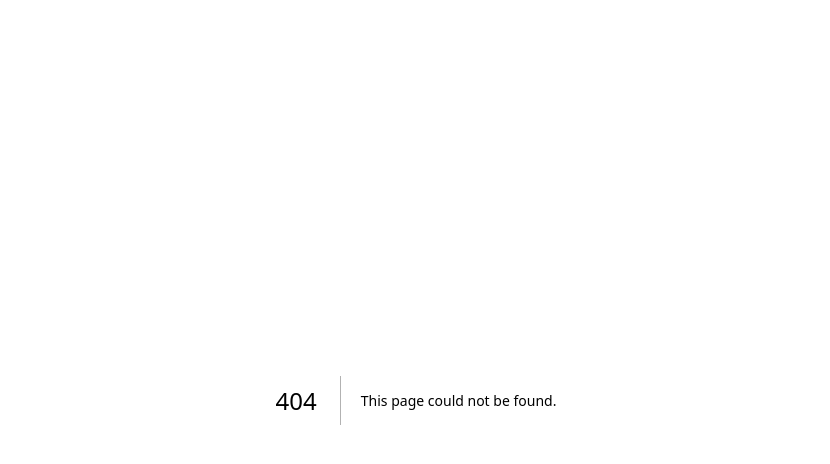
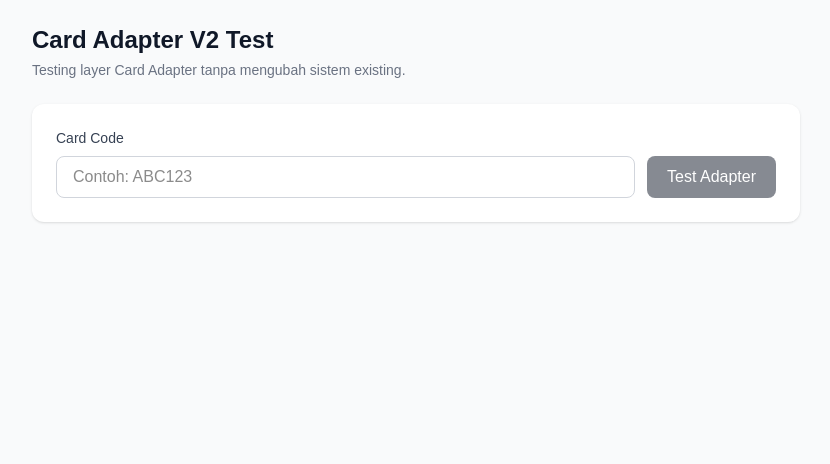
Before and after one commit to ulasantokogle-max/ulasantoko-review-card, a Next.js app: page /admin/card-adapter-test in a window 1280 px wide. Before the commit this address had no page. Shown: the top 464 px of the page, without its empty margins (224-1054 px from the left). Built offline with nearby package versions, Linux system fonts and the light colour scheme; no server answers.

Commit message:
Create page.tsx
test: add card adapter test page

```diff
--- /dev/null
+++ b/app/admin/card-adapter-test/page.tsx
@@ -0,0 +1,101 @@
+"use client";
+
+import { useState } from "react";
+import { getCardAdapter } from "@/lib/card-adapter";
+
+export default function CardAdapterTestPage() {
+  const [code, setCode] = useState("");
+  const [result, setResult] = useState<unknown>(null);
+  const [loading, setLoading] = useState(false);
+  const [error, setError] = useState("");
+
+  async function handleTest() {
+    setLoading(true);
+    setError("");
+    setResult(null);
+
+    try {
+      const adapter = await getCardAdapter(code.trim());
+
+      if (!adapter) {
+        setError("Card tidak ditemukan atau tidak aktif.");
+        return;
+      }
+
+      setResult(adapter);
+    } catch (err) {
+      console.error(err);
+
+      setError(
+        err instanceof Error
+          ? err.message
+          : "Terjadi kesalahan saat membaca Card Adapter."
+      );
+    } finally {
+      setLoading(false);
+    }
+  }
+
+  return (
+    <main className="min-h-screen bg-gray-50 p-6">
+      <div className="mx-auto max-w-3xl">
+        <div className="mb-6">
+          <h1 className="text-2xl font-bold text-gray-900">
+            Card Adapter V2 Test
+          </h1>
+
+          <p className="mt-1 text-sm text-gray-500">
+            Testing layer Card Adapter tanpa mengubah sistem existing.
+          </p>
+        </div>
+
+        <div className="rounded-xl bg-white p-6 shadow-sm">
+          <label className="block text-sm font-medium text-gray-700">
+            Card Code
+          </label>
+
+          <div className="mt-2 flex gap-3">
+            <input
+              value={code}
+              onChange={(e) => setCode(e.target.value)}
+              placeholder="Contoh: ABC123"
+              className="flex-1 rounded-lg border border-gray-300 px-4 py-2 outline-none focus:border-gray-500"
+            />
+
+            <button
+              onClick={handleTest}
+              disabled={loading || !code.trim()}
+              className="rounded-lg bg-gray-900 px-5 py-2 text-sm font-medium text-white disabled:cursor-not-allowed disabled:opacity-50"
+            >
+              {loading ? "Testing..." : "Test Adapter"}
+            </button>
+          </div>
+        </div>
+
+        {error && (
+          <div className="mt-5 rounded-xl border border-red-200 bg-red-50 p-4 text-sm text-red-700">
+            {error}
+          </div>
+        )}
+
+        {result !== null && (
+          <div className="mt-5 rounded-xl bg-white p-6 shadow-sm">
+            <div className="mb-3">
+              <h2 className="font-semibold text-gray-900">
+                Adapter Result
+              </h2>
+
+              <p className="mt-1 text-sm text-gray-500">
+                Data yang dikembalikan oleh Card Adapter V2.
+              </p>
+            </div>
+
+            <pre className="overflow-x-auto rounded-lg bg-gray-950 p-4 text-sm text-green-400">
+              {JSON.stringify(result, null, 2)}
+            </pre>
+          </div>
+        )}
+      </div>
+    </main>
+  );
+}
```
